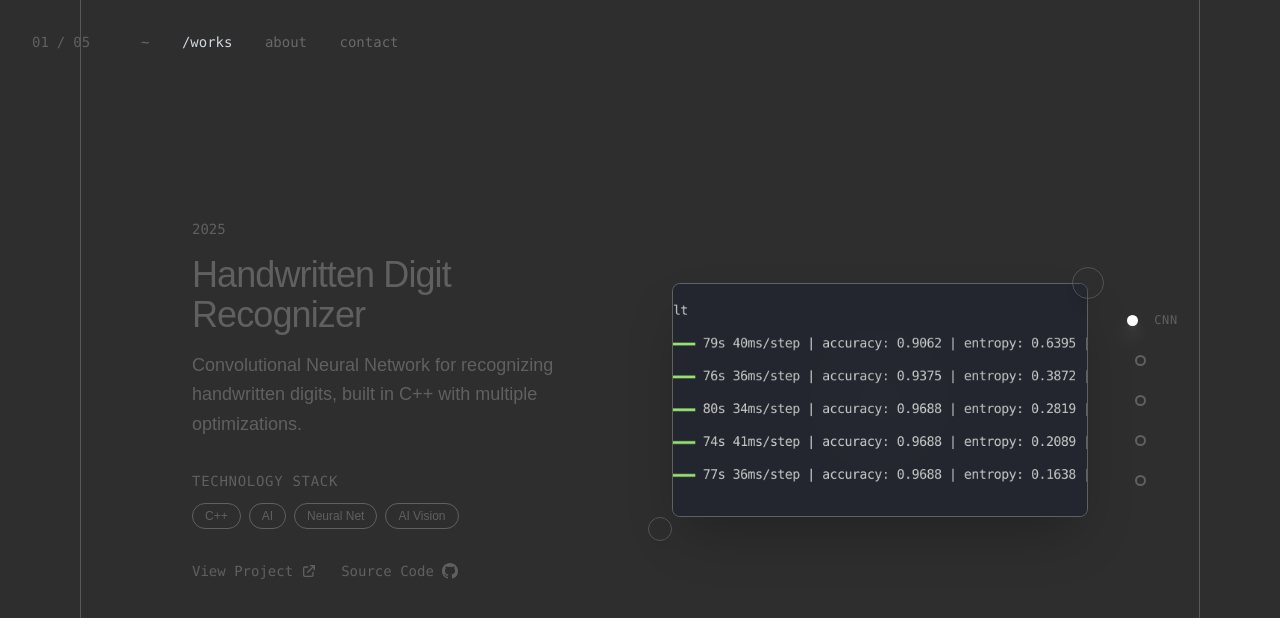
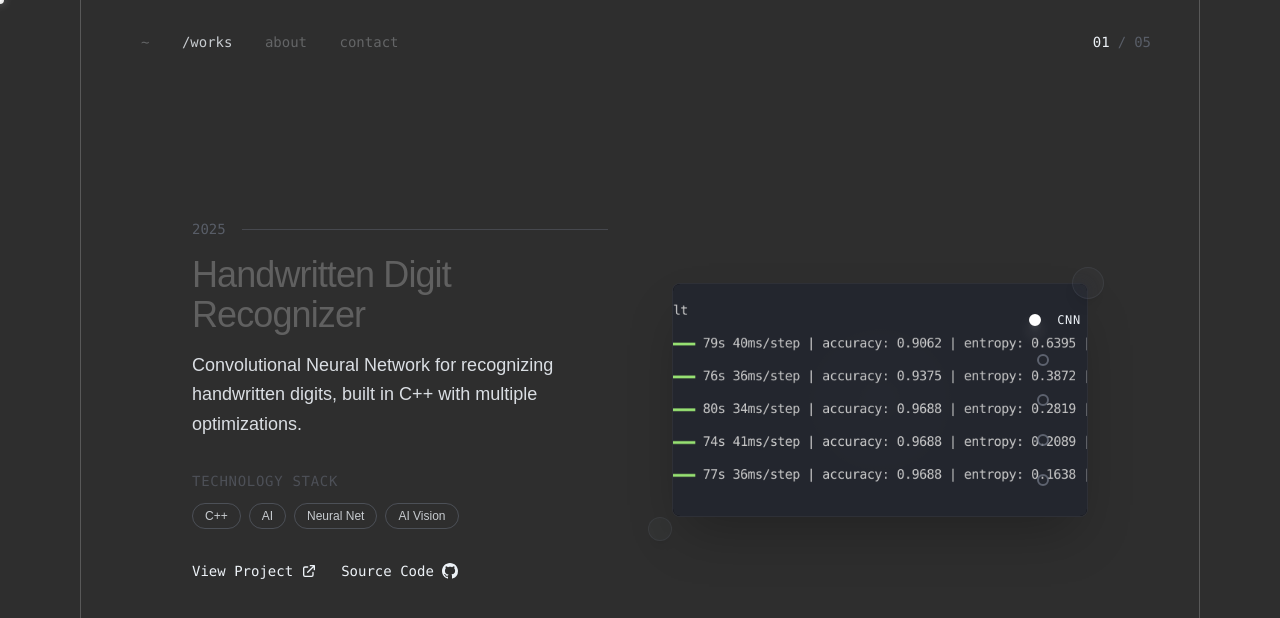
Before and after one commit to AccioMo/portfolio, a Next.js app: page /works in a window 1280 px wide. Shown: the top 618 px of the page. Built offline with nearby package versions, Linux system fonts and the light colour scheme; a web font is replaced by a local one.

Commit message:
- fixed build errors

```diff
--- a/src/app/globals.css
+++ b/src/app/globals.css
@@ -6,27 +6,31 @@
   --grid-color: rgb(255, 255, 255);
   --font-sans: 'Comfortaa', sans-serif;
 
-  /* Site color tokens (three variables) */
-  --site-bg: #0b1220;     /* page background */
-  --site-text: #e6edf3;   /* primary text */
-  --site-accent: #7e8593; /* muted / borders / accents */
+  /* Site color tokens (RGB format for Tailwind opacity support) */
+  --site-bg-rgb: 11 18 32;        /* #0b1220 - page background */
+  --site-text-rgb: 230 237 243;   /* #e6edf3 - primary text */
+  --site-accent-rgb: 126 133 147; /* #7e8593 - muted / borders / accents */
 }
 
 * {
-  /* cursor: none; */
+  cursor: none;
   user-select: none;
   -moz-user-select: none;
 }
 
 *:hover, *:focus, *:active {
-  /* cursor: none; */
+  cursor: none;
 }
 
 @theme inline {
   --color-background: var(--background);
   --color-foreground: var(--foreground);
   --font-sans: var(--font-sans);
-  /* --font-mono: var(--font-geist-mono); */
+
+  /* Site colors - Tailwind v4 will handle opacity modifiers automatically */
+  --color-site-bg: #0b1220;
+  --color-site-text: #e6edf3;
+  --color-site-accent: #7e8593;
 }
 
 @media (prefers-color-scheme: dark) {
@@ -37,10 +41,16 @@
     --secondary: #b38383;
     --grid-color: #ededed;
 
-    /* dark-mode overrides for site tokens */
-    --site-bg: #05060a;
-    --site-text: #edf2f7;
-    --site-accent: #6b7280;
+    /* dark-mode overrides for site tokens (RGB format) */
+    --site-bg-rgb: 5 6 10;          /* #05060a */
+    --site-text-rgb: 237 242 247;   /* #edf2f7 */
+    --site-accent-rgb: 107 114 128; /* #6b7280 */
+  }
+
+  @theme inline {
+    --color-site-bg: #05060a;
+    --color-site-text: #edf2f7;
+    --color-site-accent: #6b7280;
   }
 }
 
--- a/src/app/layout.tsx
+++ b/src/app/layout.tsx
@@ -29,7 +29,9 @@ export default function RootLayout({
       <body className={`${fontSans.variable} mx-auto px-20 antialiased bg-background text-foreground`}>
 		<div className="relative min-w-[1080px] m-auto px-4 border-x-1 border-white/20 overflow-hidden">
 			<NavBar logo={false}></NavBar>
-			{children}
+			<GlobalEffects>
+				{children}
+			</GlobalEffects>
 		</div>
       </body>
     </html>
--- a/src/app/page.tsx
+++ b/src/app/page.tsx
@@ -121,13 +121,13 @@ export default function Home() {
         <div className="container mx-auto text-center">
           <h2
             className={
-              'text-5xl xl:text-5xl 3xl:text-8xl mb-1 font-bold bg-gradient-to-tr from-neutral-200 mask-t-to-gray-800 bg-clip-text text-transparent'
+              'text-5xl xl:text-5xl 3xl:text-8xl mb-1 font-bold bg-gradient-to-tr from-site-text to-site-accent bg-clip-text text-transparent'
             }
           >
             Hello.
           </h2>
-          <p className={"text-xl z-50 md:text-sm text-gray-600 dark:text-gray-300 transition-opacity duration-1000 transform"
-              + (visible ? ' opacity-40' : ' opacity-0')
+          <p className={"text-xl z-50 md:text-sm text-site-accent/70 transition-opacity duration-1000 transform"
+              + (visible ? ' opacity-60' : ' opacity-0')
             }>{phrase}</p>
         </div>
       </section>
--- a/src/app/works/page.tsx
+++ b/src/app/works/page.tsx
@@ -118,7 +118,7 @@ export default function Works() {
     <div className="h-screen bg-transparent text-foreground overflow-hidden animate-fade-in" data-project-area="true">
 
       {/* Navigation dots */}
-     <div className="fixed right-6 top-1/2 transform -translate-y-1/2 z-40 flex flex-col space-y-6">
+     <div className="absolute right-6 top-1/2 transform -translate-y-1/2 z-40 flex flex-col space-y-6">
         {projects.map((project, index) => (
           <button
             key={project.id}
@@ -128,17 +128,17 @@ export default function Works() {
             }`}
           >
             <div
-              className={`w-[11px] h-[11px] rounded-full border-2 after:hidden after:content-[''] hover:after:block flex justify-center items-center after:w-1 after:h-1 after:bg-white after:rounded-full my-cursor-none transition-all duration-100 hover:scale-150 hover:after:scale-150 ${
+              className={`w-[12px] h-[12px] rounded-full border-2 after:hidden after:content-[''] hover:after:block flex justify-center items-center after:w-[5px] after:h-[5px] after:bg-white after:rounded-full my-cursor-none transition-all duration-100 hover:scale-150 ${
                 activeProject === index
                   ? 'bg-white border-white shadow-lg shadow-white/50'
-                  : 'bg-transparent border-grid/60 hover:border-white'
+                  : 'bg-transparent border-site-accent/80 hover:border-white'
               }`}
             />
             <span
               className={`ml-4 text-xs font-mono uppercase tracking-wider transition-all duration-300 ${
                 activeProject === index
-                  ? 'opacity-100 translate-x-0 text-foreground'
-                  : 'opacity-0 translate-x-4 text-secondary group-hover:opacity-100 group-hover:translate-x-0'
+                  ? 'opacity-100 translate-x-0 text-site-text'
+                  : 'opacity-0 translate-x-4 text-site-accent/80 group-hover:opacity-100 group-hover:translate-x-0'
               }`}
             >
               {project.small_title}
@@ -148,8 +148,8 @@ export default function Works() {
       </div>
 
       {/* Project counter */}
-      <div className="fixed left-8 top-8 z-40 font-mono text-sm text-secondary/70">
-        <span className="text-foreground">{String(activeProject + 1).padStart(2, '0')}</span>
+      <div className="absolute right-8 top-8 z-40 font-mono text-sm text-site-accent/70">
+        <span className="text-site-text">{String(activeProject + 1).padStart(2, '0')}</span>
         <span className="mx-2">/</span>
         <span>{String(projects.length).padStart(2, '0')}</span>
       </div>
@@ -176,29 +176,29 @@ export default function Works() {
               <div className="space-y-8">
                 <div className="space-y-4">
                   <div className="flex items-center space-x-4">
-                    <span className="text-sm font-mono text-secondary/80">{project.year}</span>
-                    <div className="h-px bg-grid/60 flex-1" />
+                    <span className="text-sm font-mono text-site-accent/70">{project.year}</span>
+                    <div className="h-px bg-site-accent/40 flex-1" />
                   </div>
 
                   <h1 className="text-3xl lg:text-4xl font-light tracking-tight">
                     {project.title}
                   </h1>
 
-                  <p className="text-lg text-primary/90 leading-relaxed max-w-lg">
+                  <p className="text-lg text-site-text/90 leading-relaxed max-w-lg">
                     {project.description}
                   </p>
                 </div>
 
                 {/* Tech stack */}
                 <div className="space-y-3">
-                  <h3 className="text-sm font-mono text-secondary/10 uppercase tracking-wider">
+                  <h3 className="text-sm font-mono text-site-accent/50 uppercase tracking-wider">
                     Technology Stack
                   </h3>
                   <div className="flex flex-wrap gap-2">
                     {project.tech.map((tech, techIndex) => (
                       <span
                         key={tech}
-                        className="px-3 py-1 text-xs border border-grid/70 rounded-full text-primary/85 hover:border-white hover:text-foreground transition-colors duration-300"
+                        className="px-3 py-1 text-xs border border-site-accent/50 rounded-full text-site-text/80 hover:border-white hover:text-white transition-colors duration-300"
                         style={{
                           animationDelay: `${techIndex * 0.1}s`
                         }}
@@ -216,7 +216,7 @@ export default function Works() {
                       href={project.link}
                       target="_blank"
                       rel="noopener noreferrer"
-                      className="group flex items-center cursor-none space-x-2 text-foreground hover:text-purple-400 transition-colors duration-300"
+                      className="group flex items-center cursor-none space-x-2 text-site-text hover:text-white transition-colors duration-300"
                     >
                       <span className="text-sm font-mono">View Project</span>
                       <svg
@@ -235,7 +235,7 @@ export default function Works() {
                       href={project.github}
                       target="_blank"
                       rel="noopener noreferrer"
-                      className="group flex items-center cursor-none space-x-2 text-foreground hover:text-pink-400 transition-colors duration-300"
+                      className="group flex items-center cursor-none space-x-2 text-site-text hover:text-white transition-colors duration-300"
                     >
                       <span className="text-sm font-mono">Source Code</span>
                       <svg
@@ -252,7 +252,7 @@ export default function Works() {
 
               {/* Project visual */}
               <div className="relative">
-                <div className="aspect-video bg-background/60 backdrop-blur-sm rounded-lg border border-grid/40 overflow-hidden group shadow-2xl">
+                <div className="aspect-video bg-site-bg/60 backdrop-blur-sm rounded-lg border border-site-accent/30 overflow-hidden group shadow-2xl">
                   <div className="w-full h-full bg-gradient-to-br from-grid/20 to-background/40 backdrop-blur-md flex items-center justify-center relative">
                     {/* Render video or image when provided, otherwise show 3D placeholder */}
                     {project.video ? (
@@ -275,10 +275,10 @@ export default function Works() {
                       />
                     ) : (
                       <div className="text-center space-y-4 relative z-10">
-                        <div className="w-16 h-16 mx-auto rounded-lg bg-grid/30 backdrop-blur-sm border border-grid/40 shadow-lg transform perspective-1000 rotate-x-12 rotate-y-12 group-hover:rotate-x-6 group-hover:rotate-y-6 transition-all duration-500 flex items-center justify-center">
-                          <div className="w-8 h-8 bg-grid/40 rounded backdrop-blur-sm border border-grid/50"></div>
+                        <div className="w-16 h-16 mx-auto rounded-lg bg-site-accent/20 backdrop-blur-sm border border-site-accent/30 shadow-lg transform perspective-1000 rotate-x-12 rotate-y-12 group-hover:rotate-x-6 group-hover:rotate-y-6 transition-all duration-500 flex items-center justify-center">
+                          <div className="w-8 h-8 bg-site-accent/30 rounded backdrop-blur-sm border border-site-accent/40"></div>
                         </div>
-                        <p className="text-sm text-secondary/80 font-mono backdrop-blur-sm">Project Preview</p>
+                        <p className="text-sm text-site-accent/70 font-mono backdrop-blur-sm">Project Preview</p>
                       </div>
                     )}
 
@@ -291,8 +291,8 @@ export default function Works() {
                 </div>
 
                 {/* Decorative elements - toned down */}
-                <div className="absolute -top-4 -right-4 w-8 h-8 rounded-full bg-grid/15 backdrop-blur-sm border border-grid/30 animate-pulse shadow-lg" />
-                <div className="absolute -bottom-6 -left-6 w-6 h-6 rounded-full bg-grid/15 backdrop-blur-sm border border-grid/25 animate-pulse shadow-lg"
+                <div className="absolute -top-4 -right-4 w-8 h-8 rounded-full bg-site-accent/10 backdrop-blur-sm border border-site-accent/25 animate-pulse shadow-lg" />
+                <div className="absolute -bottom-6 -left-6 w-6 h-6 rounded-full bg-site-accent/10 backdrop-blur-sm border border-site-accent/20 animate-pulse shadow-lg"
                      style={{ animationDelay: '1s' }} />
               </div>
             </div>
@@ -300,8 +300,8 @@ export default function Works() {
             {/* Scroll indicator for last project */}
             {index === projects.length - 1 && (
               <div className="absolute bottom-8 left-1/2 transform -translate-x-1/2 text-center space-y-2">
-                <p className="text-sm font-mono text-secondary/70">End of Projects</p>
-                <div className="w-px h-8 bg-grid/60 mx-auto" />
+                <p className="text-sm font-mono text-site-accent/60">End of Projects</p>
+                <div className="w-px h-8 bg-site-accent/40 mx-auto" />
               </div>
             )}
           </div>
--- a/src/components/NavBar.tsx
+++ b/src/components/NavBar.tsx
@@ -6,7 +6,7 @@ export default function NavBar({logo}: {logo: boolean}) {
     const pathname = usePathname() ?? '';
 
     return (
-        <div className="absolute m-auto justify-between p-8 z-40 font-mono text-sm text-gray-300" data-project-area="true">
+        <div className="absolute m-auto justify-between p-8 z-40 font-mono text-sm text-site-text/80" data-project-area="true">
         {/* <div>
           {logo && <span className="text-white">Logo</span>}
         </div> */}
--- a/src/components/StarFieldFallback.tsx
+++ b/src/components/StarFieldFallback.tsx
@@ -63,7 +63,6 @@ export default function StarFieldFallback({ starLess }: StarFieldProps) {
 
   // Update star positions
   const updateStars = useCallback(() => {
-    console.log('Momentum:', mouseMomentum.toFixed(2));
     const mouse = mouseRef.current;
     const { width, height } = dimensionsRef.current;
 
@@ -75,7 +74,7 @@ export default function StarFieldFallback({ starLess }: StarFieldProps) {
         const dx = star.x - mouse.x;
         const dy = star.y - mouse.y;
         const distance = Math.sqrt(dx * dx + dy * dy);
-        const pushRadius = 60 * mouseMomentum;
+        const pushRadius = 60;
 
         if (distance < pushRadius && distance > 0.1) {
           const force = (pushRadius - distance) / pushRadius * 0.02;
--- a/tailwind.config.ts
+++ b/tailwind.config.ts
@@ -6,22 +6,7 @@ const config: Config = {
     "./src/components/**/*.{js,ts,jsx,tsx,mdx}",
     "./src/app/**/*.{js,ts,jsx,tsx,mdx}",
   ],
-  theme: {
-    extend: {
-      colors: {
-        site: {
-          bg: 'var(--site-bg)',
-          text: 'var(--site-text)',
-          accent: 'var(--site-accent)'
-        },
-        background: "rgb(var(--background) / <alpha-value>)",
-        foreground: "rgb(var(--foreground) / <alpha-value>)",
-        primary: "rgb(var(--primary) / <alpha-value>)",
-        secondary: "rgb(var(--secondary) / <alpha-value>)",
-        grid: "rgb(var(--grid-color) / <alpha-value>)",
-      },
-    },
-  },
+  // Using Tailwind v4 - colors defined in @theme in globals.css
   plugins: [],
 };
 export default config;
```
Also changed, not shown: src/app/about/page.tsx (+22 -22 lines).
